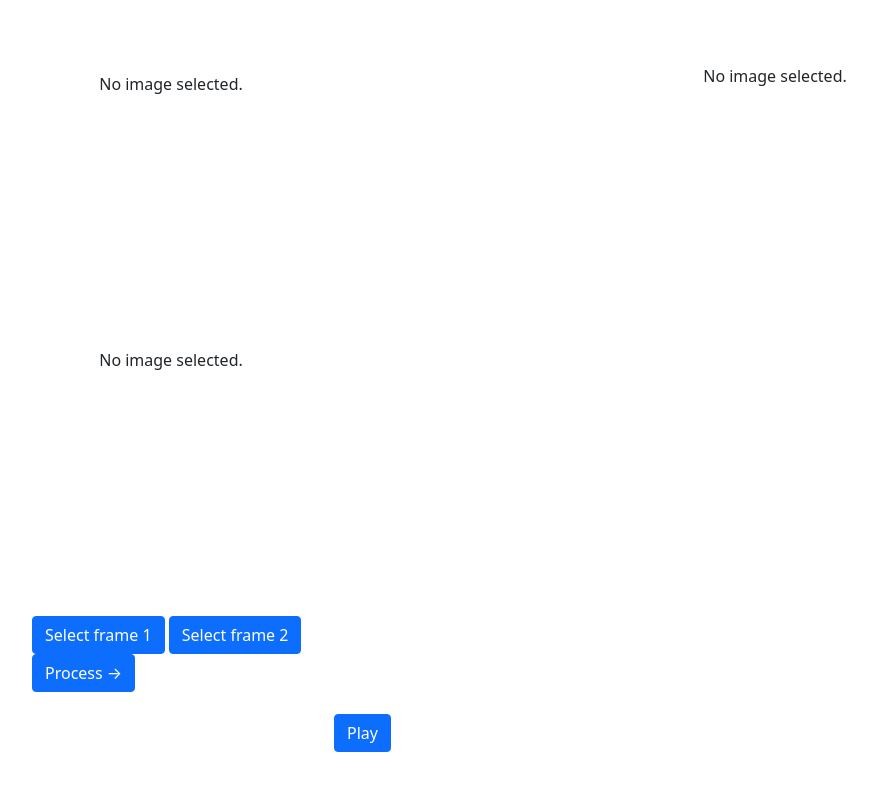
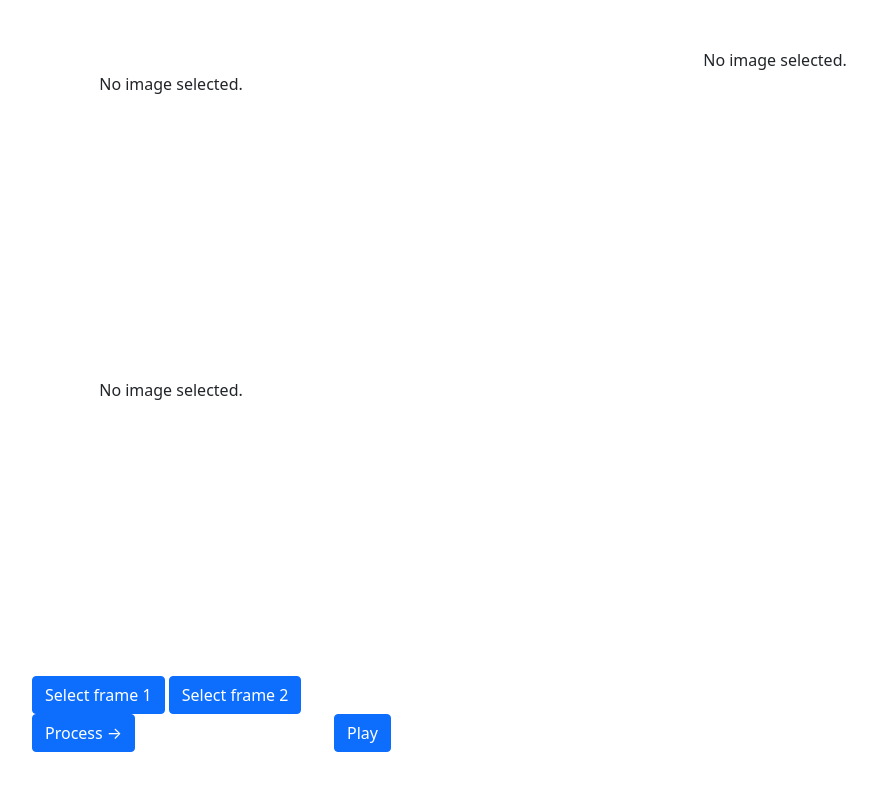
Before and after one commit to nik0sc/ai-demo, a Flask app: page / in a window 1280 px wide. Shown: the whole page, without its empty margins (16-893 px from the left). Run offline with Flask 2, Linux system fonts and the light colour scheme; some libraries are stand-ins or nearby versions.

Commit message:
fix appearahce

```diff
--- a/templates/index.html
+++ b/templates/index.html
@@ -53,21 +53,21 @@
             type="file"
             id="file-input-1"
             accept="image/*"
-            style="visibility: hidden;"
+            style="display: none;"
           />
           <input
             type="file"
             id="file-input-2"
             accept="image/*"
-            style="visibility: hidden;"
+            style="display: none;"
           />
         </div>
       </div>
       <div class="col-md-9 d-flex flex-column">
-        <div class="flex-md-grow-1 p-3 position-relative" id="result-container">
-          <img class="img-fluid position-absolute" id="result-image-1" />
-          <img class="img-fluid position-absolute" id="result-image-2" />
-          <img class="img-fluid position-absolute" id="result-image-3" />
+        <div class="flex-md-grow-1 position-relative" id="result-container">
+          <img class="img-fluid position-absolute w-100" id="result-image-1" />
+          <img class="img-fluid position-absolute w-100" id="result-image-2" />
+          <img class="img-fluid position-absolute w-100" id="result-image-3" />
           <div class="text-center align-middle" id="result-placeholder">
             No image selected.
           </div>
```
